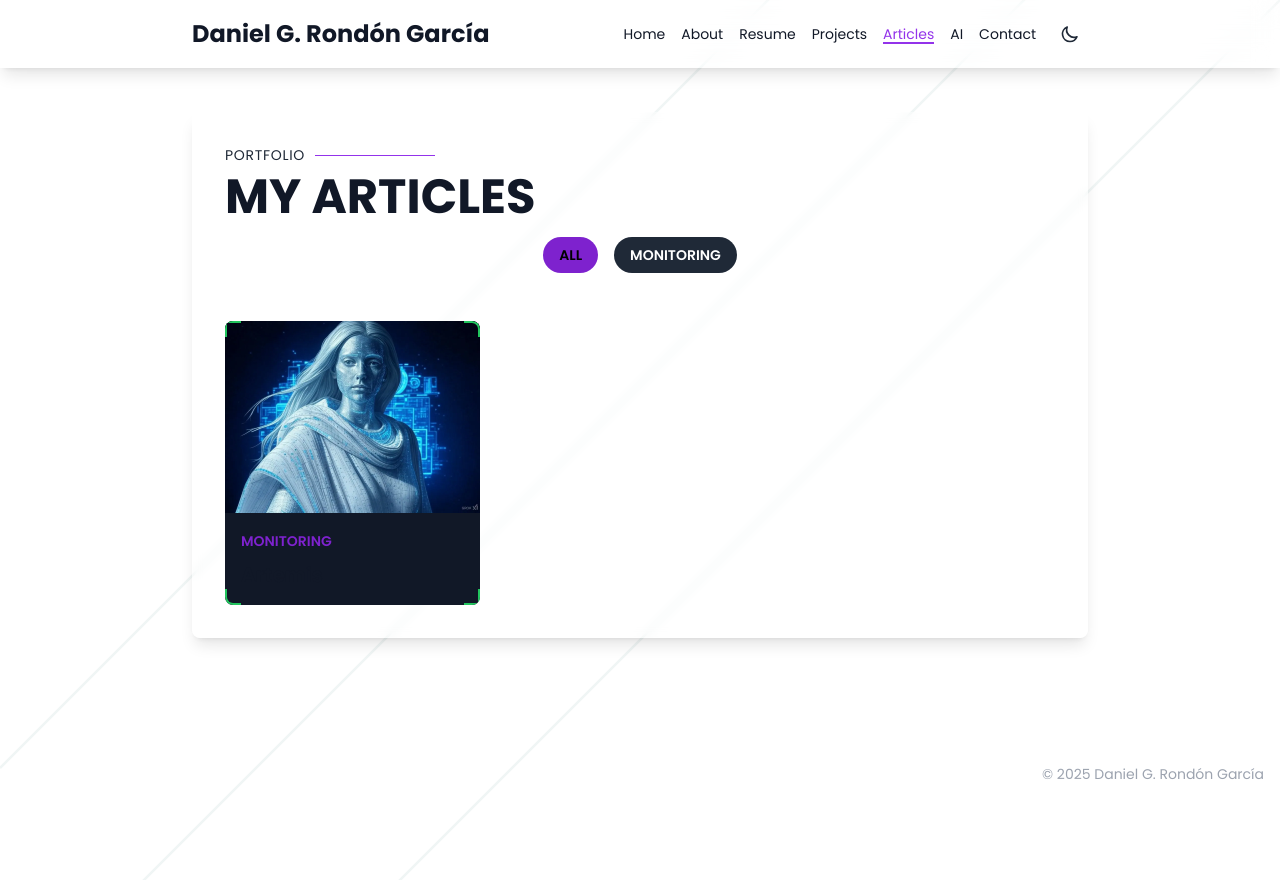
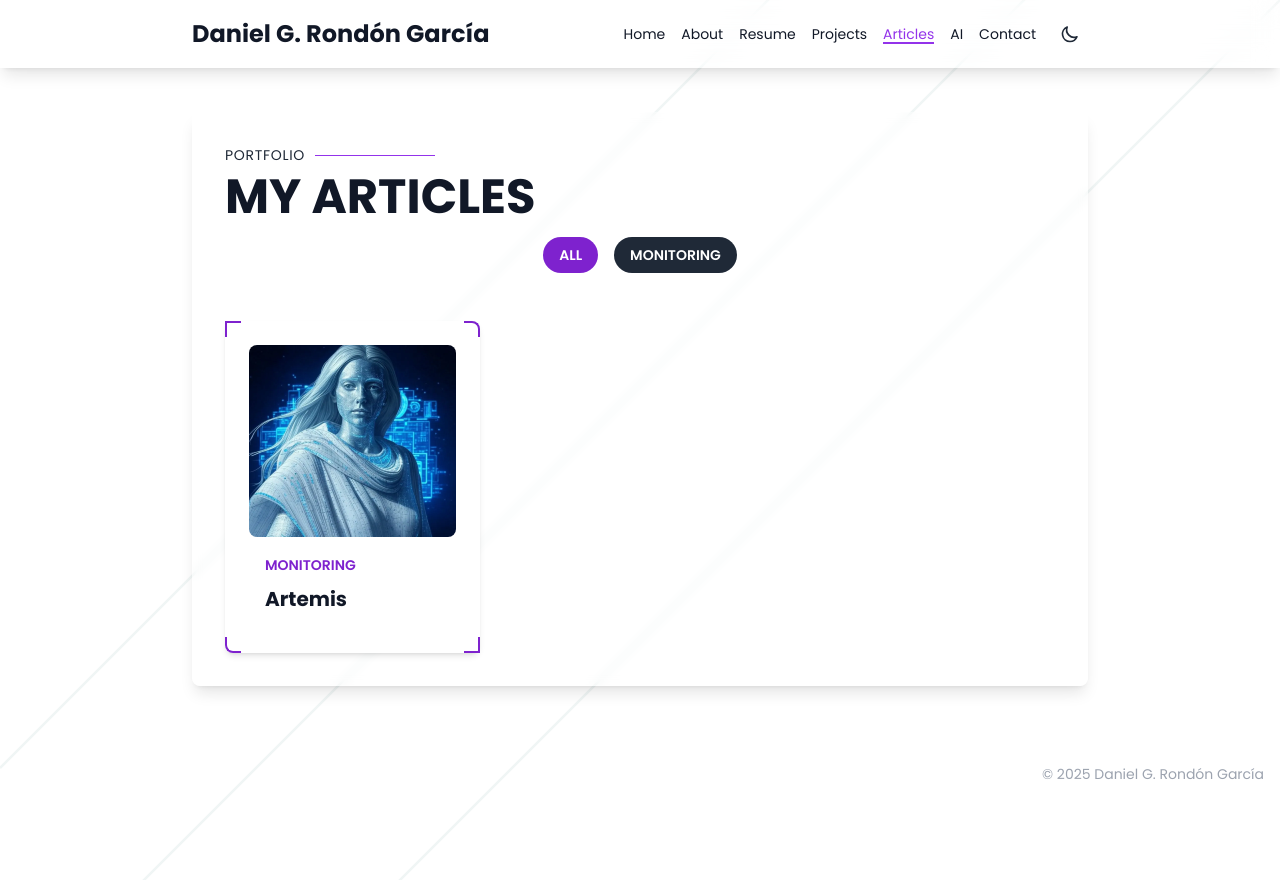
Before and after one commit to DanielRondonGarcia/DanielRondonGarcia.github.io, a Next.js app: page / in a window 1280 px wide. Both pictures are taken after a click on the button "Articles". Built offline with nearby package versions, Linux system fonts and the light colour scheme.

Commit message:
fix: se ajusta color en modo claro de card de proectos

```diff
--- a/src/components/Articles.tsx
+++ b/src/components/Articles.tsx
@@ -31,8 +31,8 @@ const Articles: React.FC = () => {
             key={filter}
             onClick={() => setActiveFilter(filter)}
             className={`px-4 py-2 rounded-full text-sm font-semibold transition-colors duration-300 ${activeFilter === filter
-                ? 'bg-[var(--primary-color-500)] text-black'
-                : 'bg-gray-800 text-white hover:bg-gray-700'
+              ? 'bg-[var(--primary-color-500)] text-white dark:text-black'
+              : 'bg-gray-800 text-white hover:bg-gray-700'
               }`}
           >
             {filter}
@@ -42,15 +42,13 @@ const Articles: React.FC = () => {
 
       <div className="grid grid-cols-1 md:grid-cols-2 lg:grid-cols-3 gap-8">
         {filteredArticles.map((article, index) => (
-          <div key={index} className="bg-gray-900 overflow-hidden group transition-all duration-300 relative rounded-lg">
+          <div key={index} className="bg-white dark:bg-gray-900 p-6 rounded-lg shadow-md transition-all duration-300 hover:text-[var(--primary-color-500)] group relative">
             <div className="relative h-48">
-              <img src={article.image} alt={article.title} className="w-full h-full object-cover" />
+              <img src={article.image} alt={article.title} className="w-full h-full object-cover rounded-lg" />
               <div className="absolute inset-0 bg-black bg-opacity-50 flex items-center justify-center opacity-0 group-hover:opacity-100 transition-opacity duration-300">
                 <a
                   href={article.link}
-                  target="_blank"
-                  rel="noopener noreferrer"
-                  className="text-[var(--primary-color-500)] text-white px-4 py-2 rounded-full font-semibold hover:text-[var(--primary-color-600)] transition-colors duration-300"
+                  className="text-white dark:text-gray-900 px-4 py-2 rounded-full font-semibold bg-[var(--primary-color-500)] hover:bg-[var(--primary-color-600)] transition-colors duration-300"
                 >
                   Read More
                 </a>
@@ -58,14 +56,15 @@ const Articles: React.FC = () => {
             </div>
             <div className="p-4">
               <span className="text-[var(--primary-color-500)] text-sm font-semibold">{article.category}</span>
-              <h3 className="text-xl font-bold mt-2">{article.title}</h3>
+              <h3 className="text-xl font-bold mt-2 text-gray-900 dark:text-white">{article.title}</h3>
             </div>
+
             {/* Custom shape with two square corners and two rounded corners */}
             <div className="absolute top-0 left-0 w-full h-full pointer-events-none">
-              <div className="absolute top-0 left-0 w-4 h-4 border-t-2 border-l-2 border-green-500"></div>
-              <div className="absolute top-0 right-0 w-4 h-4 border-t-2 border-r-2 border-green-500 rounded-tr-lg"></div>
-              <div className="absolute bottom-0 left-0 w-4 h-4 border-b-2 border-l-2 border-green-500 rounded-bl-lg"></div>
-              <div className="absolute bottom-0 right-0 w-4 h-4 border-b-2 border-r-2 border-green-500"></div>
+              <div className="absolute top-0 left-0 w-4 h-4 border-t-2 border-l-2 border-[var(--primary-color-500)]"></div>
+              <div className="absolute top-0 right-0 w-4 h-4 border-t-2 border-r-2 border-[var(--primary-color-500)] rounded-tr-lg"></div>
+              <div className="absolute bottom-0 left-0 w-4 h-4 border-b-2 border-l-2 border-[var(--primary-color-500)] rounded-bl-lg"></div>
+              <div className="absolute bottom-0 right-0 w-4 h-4 border-b-2 border-r-2 border-[var(--primary-color-500)]"></div>
             </div>
           </div>
         ))}
```
